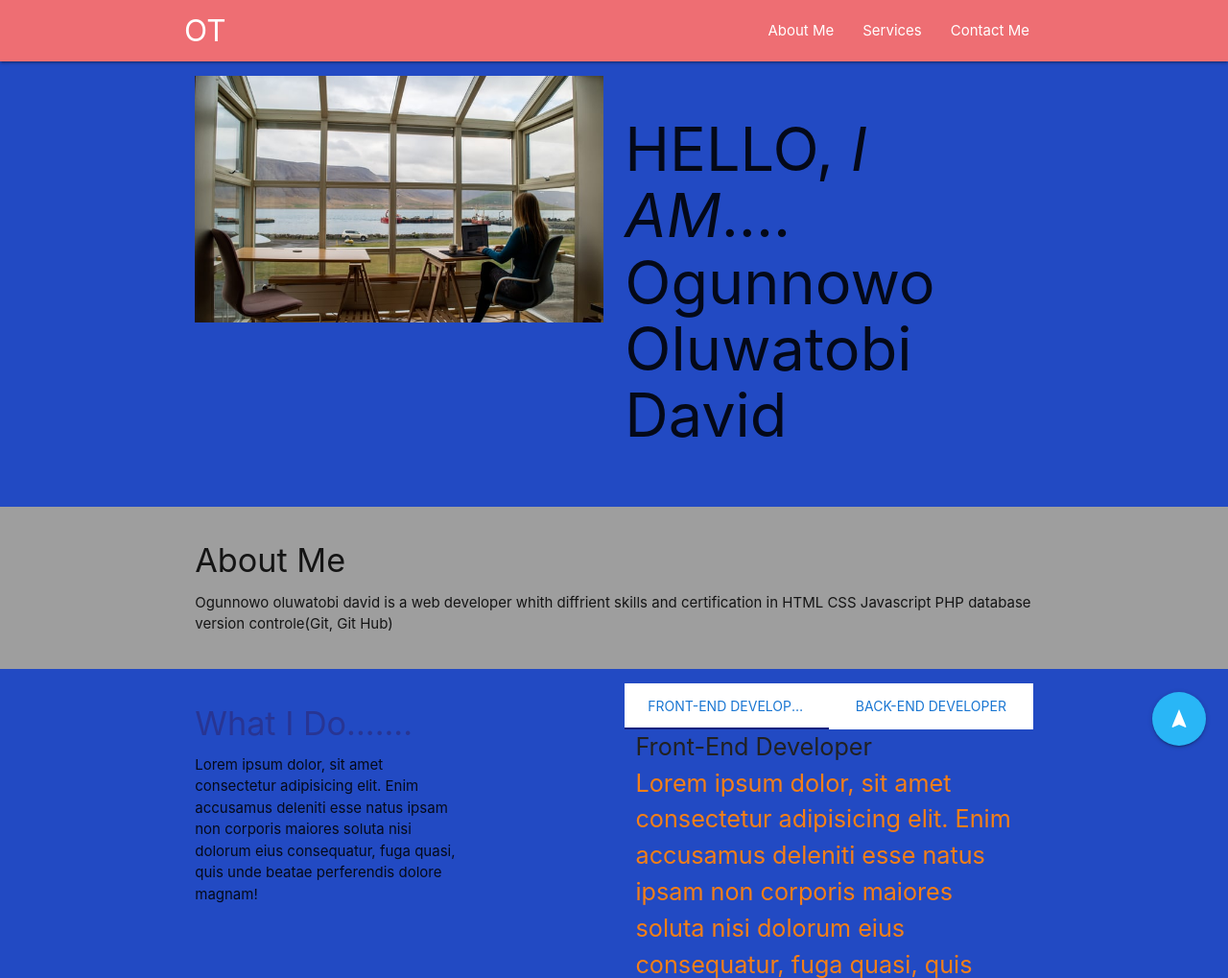
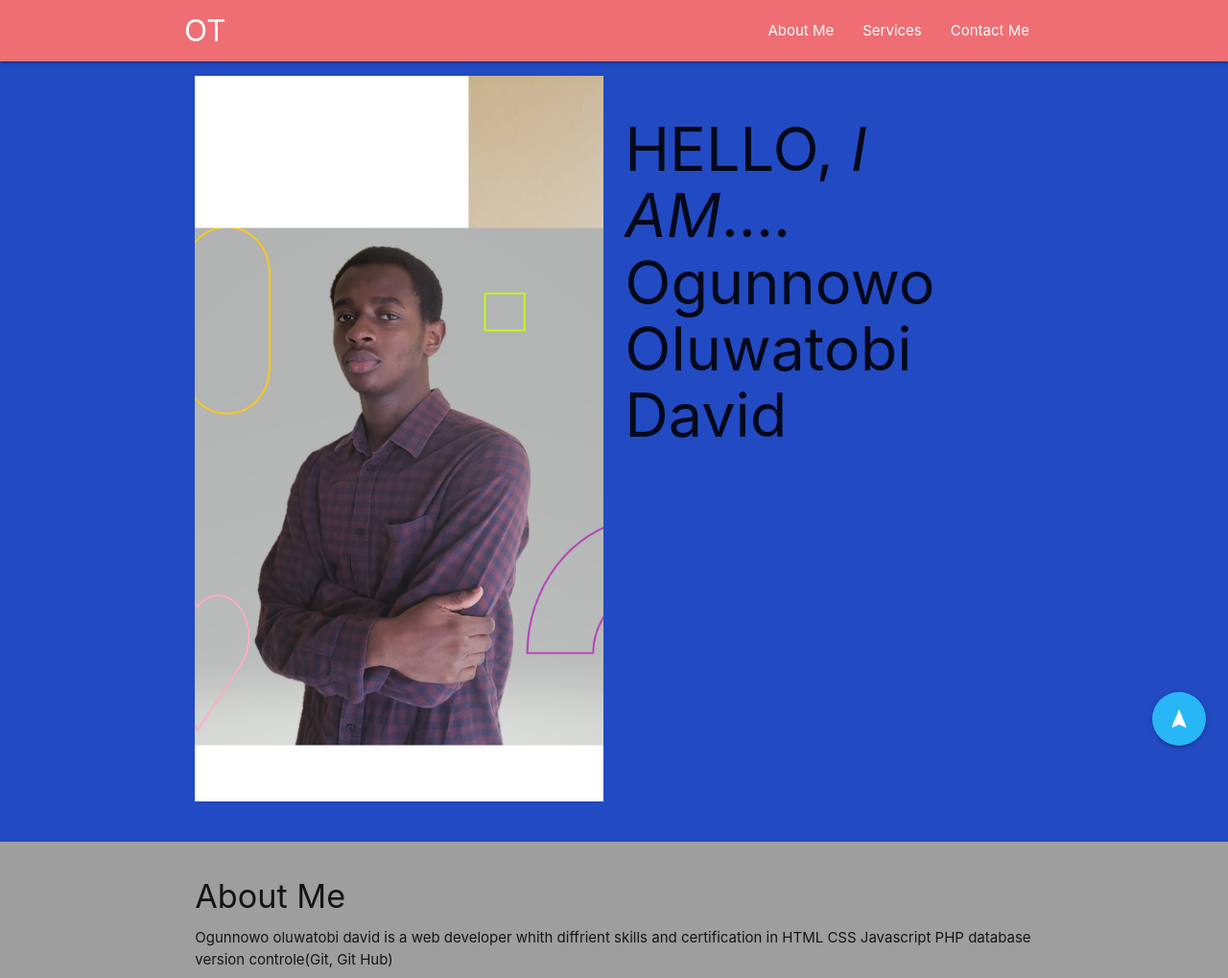
Before and after one commit to tobidave/My-Portfolio, a plain HTML site: page portfolio/index.html in a window 1280 px wide. Shown: the top 1019 px of the page at 96% size. Drawn offline with nearby package versions, Linux system fonts and the light colour scheme.

Commit message:
second changes

```diff
--- a/portfolio/index.html
+++ b/portfolio/index.html
@@ -40,7 +40,10 @@
     <section class="container section">
         <div class="row">
             <div class="center col s12 l6">
-                <img src="./photo.jpg" alt="" class="responsive-img center">
+                <img src="./upworktobi.jpg" alt="" class="responsive-img center">
+                <div class="contacts">
+
+                </div>
             </div>
             <div class="col s12 l4">
                 <h1>
```
Also changed, not shown: portfolio/photo.jpg (deleted), portfolio/upworktobi.jpg (added).
